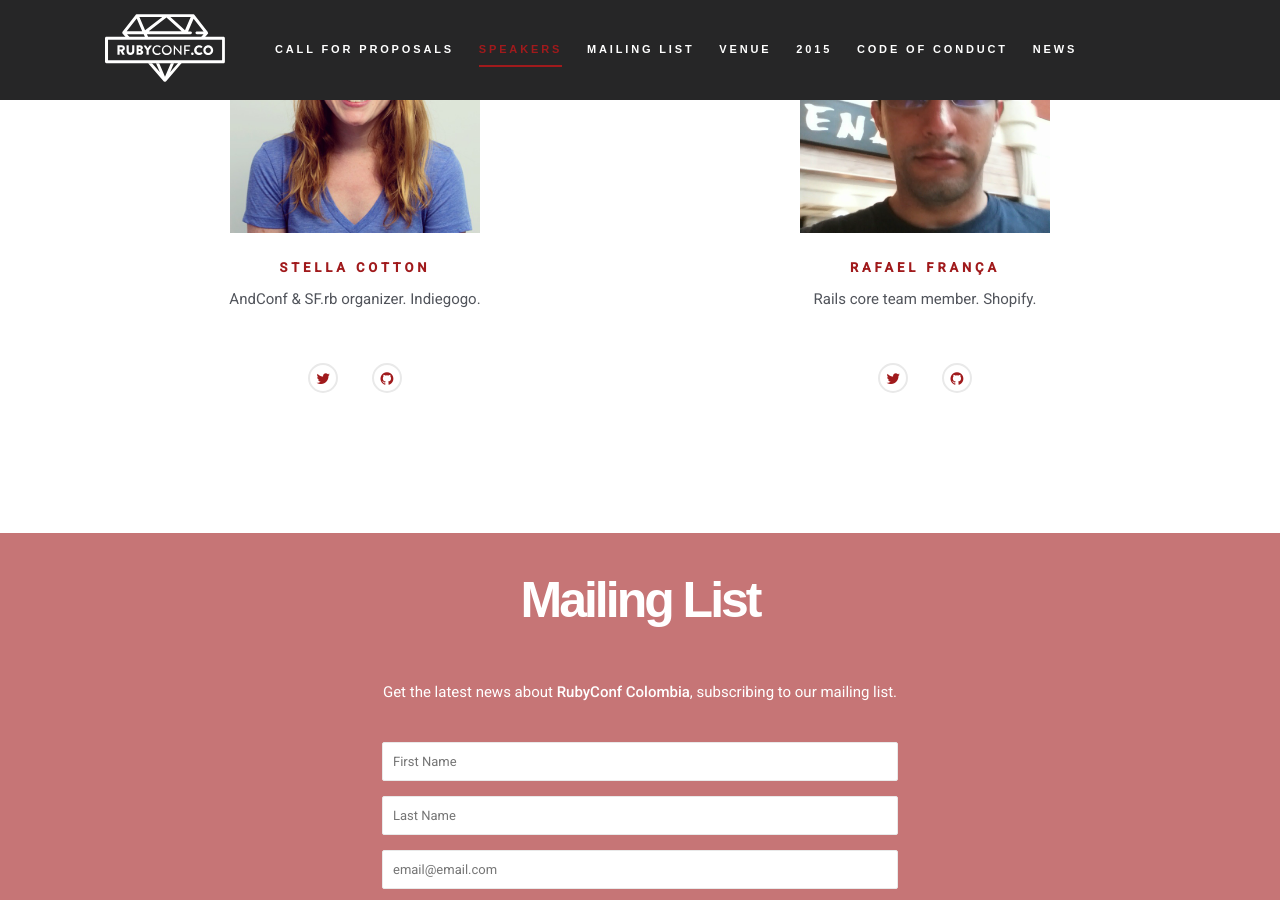
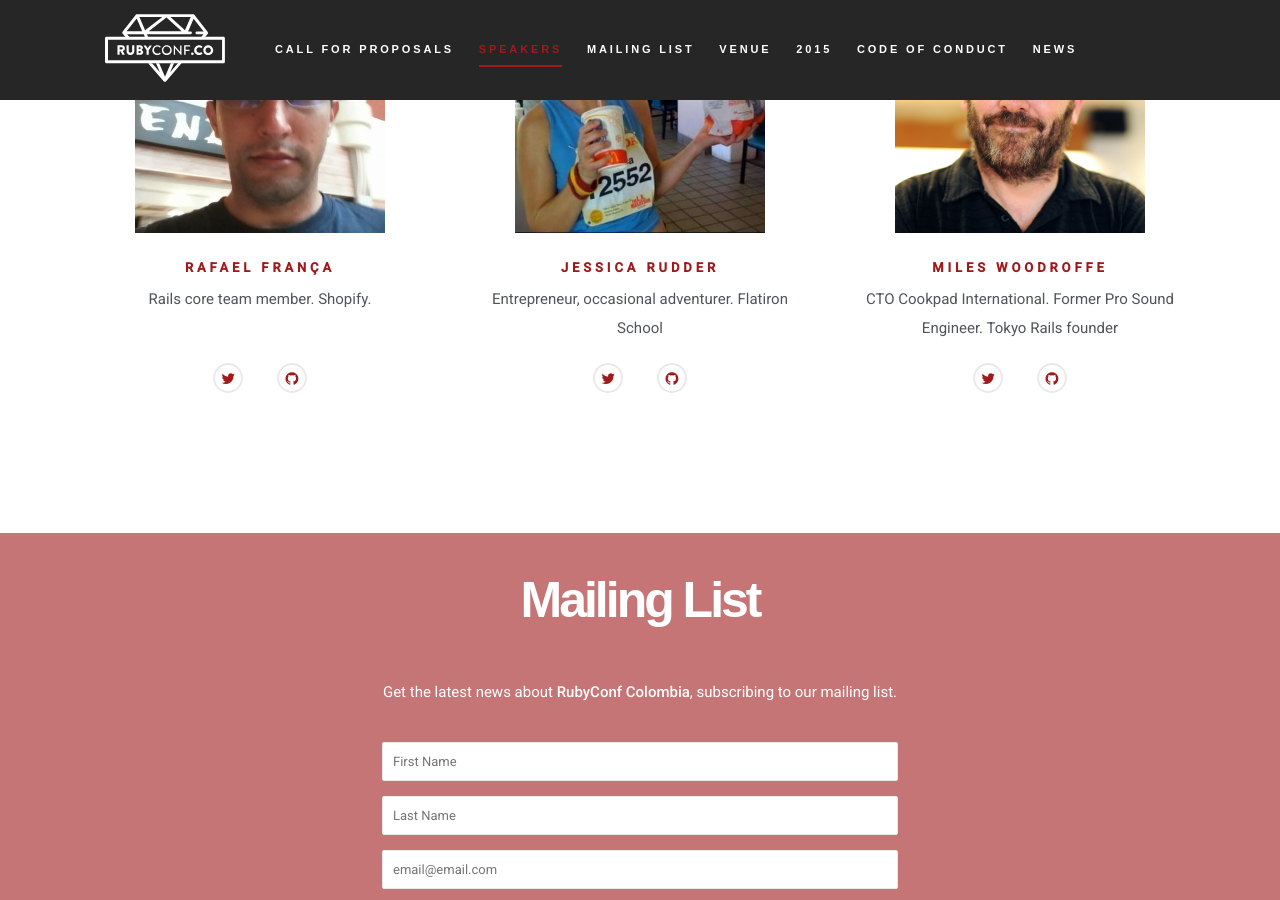
Before and after one commit to RubyConfCo/2016-rubyconfco.github.io, a Jekyll site: the page built from index.html, in a window 1280 px wide and 900 px high, scrolled down 2248 px. Built offline with Jekyll 4.4.1, drawn with Linux system fonts in a browser that asks for light colours; some web fonts are replaced; a script that is not in the unit is left out.

Commit message:
add Miles & Jessica

```diff
--- a/_includes/index/speakers.html
+++ b/_includes/index/speakers.html
@@ -5,7 +5,7 @@
 
   {% for speaker in site.speakers %}
 
-  <div class="col-sm-6">
+  <div class="col-sm-4">
     <div class="speaker">
       <div class="photo-wrapper">
         <img src="{{ speaker.photo | prepend: "/img/speakers/" }}" alt="{{ speaker.name}}" class="img-responsive" />
--- /dev/null
+++ b/_speakers/05-jessica_rudder.yml
@@ -0,0 +1,6 @@
+---
+  name: "Jessica Rudder"
+  bio: "Entrepreneur, occasional adventurer. Flatiron School"
+  photo: "jessica_rudder.jpg"
+  twitter: jessrudder
+  github: jessrudder
--- /dev/null
+++ b/_speakers/06-miles_woodroffe.yml
@@ -0,0 +1,6 @@
+---
+  name: "Miles Woodroffe"
+  bio: "CTO Cookpad International. Former Pro Sound Engineer. Tokyo Rails founder"
+  photo: "miles_woodroffe.jpg"
+  twitter: tapster
+  github: tapster
```
Also changed, not shown: img/speakers/jessica_rudder.jpg (added), img/speakers/miles_woodroffe.jpg (added).
